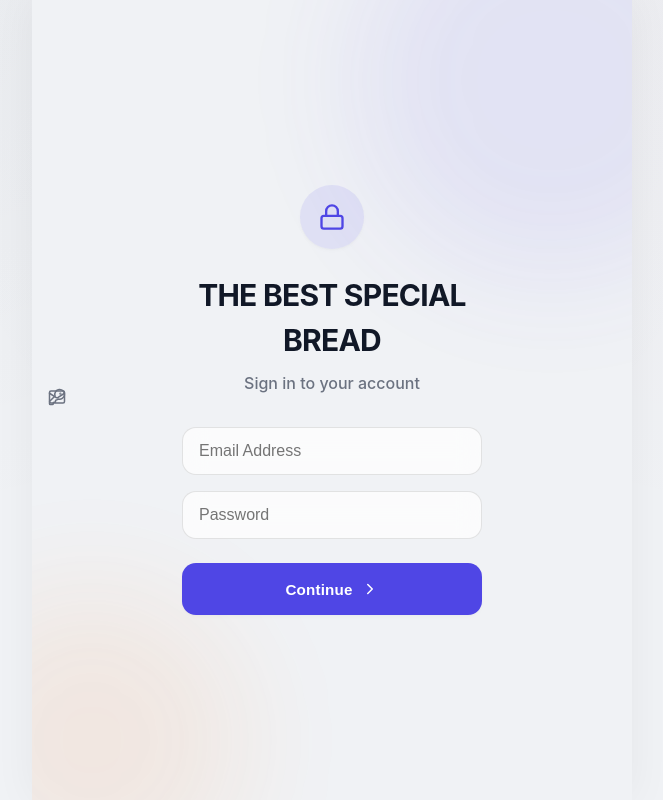
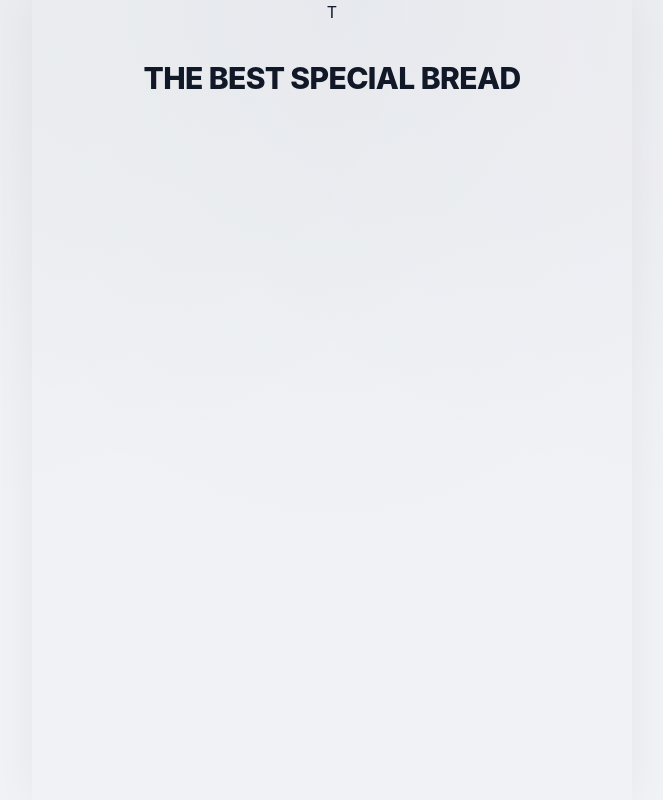
Before and after one commit to muhammadsaniishaq/bread, a React (Vite) app: page / in a window 1280 px wide. Before the commit this address led to /login. Shown: the whole page, without its empty margins (308-971 px from the left). Built offline with nearby package versions, Linux system fonts and the light colour scheme.

Commit message:
add splash screen on initial app load

```diff
--- a/src/App.tsx
+++ b/src/App.tsx
@@ -17,8 +17,11 @@ import Receipt from './pages/Receipt';
 import CustomerProfile from './pages/CustomerProfile';
 import { InventoryReceipt } from './pages/InventoryReceipt';
 
+import { SplashScreen } from './components/SplashScreen';
+
 const AppContent: React.FC = () => {
   const { isAuthenticated, loading, logout } = useAppContext();
+  const [showSplash, setShowSplash] = React.useState(true);
 
   const theme = localStorage.getItem('theme') as 'light' | 'dark' || 'light';
 
@@ -54,7 +57,11 @@ const AppContent: React.FC = () => {
   }, [isAuthenticated, logout]);
 
   if (loading) {
-    return <div style={{display:'flex', justifyContent:'center', alignItems:'center', height:'100vh'}}>Loading App...</div>;
+    return <div style={{display:'flex', justifyContent:'center', alignItems:'center', height:'100vh', backgroundColor:'var(--background-color)', color:'var(--primary-color)'}}>Loading App Data...</div>;
+  }
+
+  if (showSplash) {
+    return <SplashScreen onFinish={() => setShowSplash(false)} />;
   }
 
   // The isAuthenticated check is now handled by ProtectedRoute for most routes
--- /dev/null
+++ b/src/components/SplashScreen.tsx
@@ -0,0 +1,78 @@
+import React, { useEffect, useState } from 'react';
+import { motion, AnimatePresence } from 'framer-motion';
+import { useAppContext } from '../store/AppContext';
+
+export const SplashScreen: React.FC<{ onFinish: () => void }> = ({ onFinish }) => {
+  const { appSettings } = useAppContext();
+  const [show, setShow] = useState(true);
+
+  useEffect(() => {
+    // Show the splash screen for 2.5 seconds
+    const timer = setTimeout(() => {
+      setShow(false);
+      setTimeout(onFinish, 800); // Wait for fade out animation to finish before unmounting
+    }, 2500);
+
+    return () => clearTimeout(timer);
+  }, [onFinish]);
+
+  return (
+    <AnimatePresence>
+      {show && (
+        <motion.div
+          initial={{ opacity: 1 }}
+          exit={{ opacity: 0 }}
+          transition={{ duration: 0.8 }}
+          className="fixed inset-0 z-[9999] flex flex-col items-center justify-center bg-[var(--background-color)]"
+        >
+          <motion.div
+            initial={{ scale: 0.5, opacity: 0 }}
+            animate={{ scale: 1, opacity: 1 }}
+            transition={{
+              type: "spring",
+              stiffness: 260,
+              damping: 20,
+              delay: 0.2
+            }}
+            className="flex flex-col items-center"
+          >
+            {appSettings.logo ? (
+              <img
+                src={appSettings.logo}
+                alt={appSettings.companyName || "Company Logo"}
+                className="w-40 h-40 object-contain mb-8 shadow-2xl rounded-3xl"
+              />
+            ) : (
+              <div className="w-40 h-40 bg-gradient-to-br from-primary to-indigo-600 rounded-3xl flex items-center justify-center text-white text-6xl font-extrabold mb-8 shadow-2xl">
+                {appSettings.companyName ? appSettings.companyName.charAt(0) : 'B'}
+              </div>
+            )}
+
+            <motion.h1
+              initial={{ y: 20, opacity: 0 }}
+              animate={{ y: 0, opacity: 1 }}
+              transition={{ delay: 0.6 }}
+              className="text-3xl font-extrabold tracking-tight text-transparent bg-clip-text bg-gradient-to-r from-primary to-indigo-600 text-center px-6"
+            >
+              {appSettings.companyName || 'Bread Distribution'}
+            </motion.h1>
+
+            <motion.div
+               initial={{ opacity: 0 }}
+               animate={{ opacity: 1 }}
+               transition={{ delay: 1 }}
+               className="mt-12 w-12 h-1 bg-gray-200 dark:bg-zinc-800 rounded-full overflow-hidden"
+            >
+               <motion.div
+                 initial={{ width: "0%" }}
+                 animate={{ width: "100%" }}
+                 transition={{ duration: 1.5, ease: "easeInOut" }}
+                 className="h-full bg-primary"
+               />
+            </motion.div>
+          </motion.div>
+        </motion.div>
+      )}
+    </AnimatePresence>
+  );
+};
```
